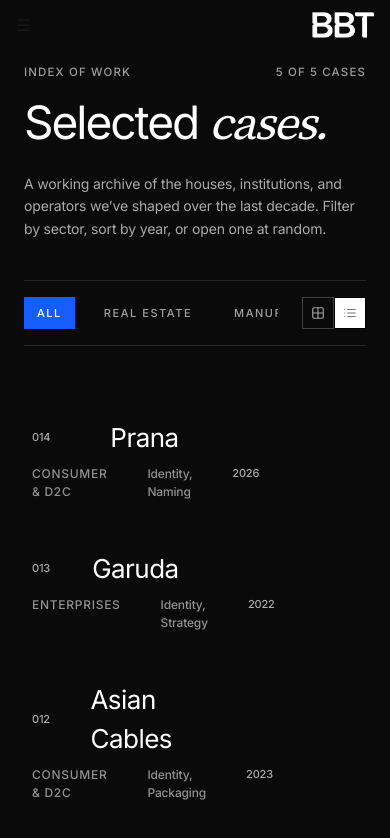
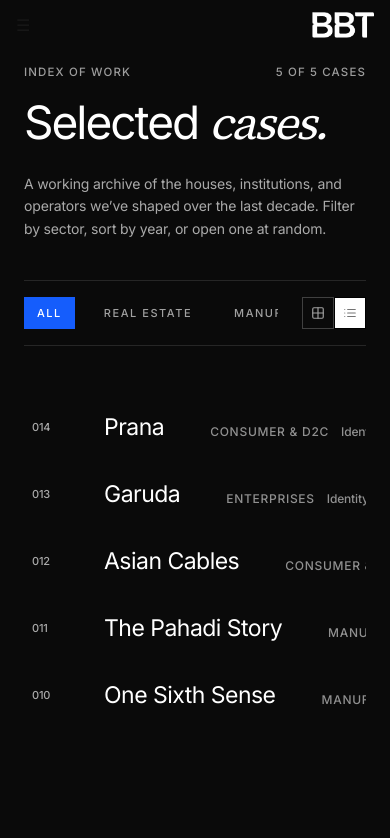
Before and after one commit to Niranjan0107/thebbt, a Next.js app: page /case-studies in a window 390 px wide. Both pictures are taken after a click on the button 350 px from the left and 313 px from the top of the page. Shown: the top 838 px of the page. Built offline with nearby package versions, Linux system fonts and the light colour scheme; a web font is replaced by a local one.

Commit message:
MOre list chnages

```diff
--- a/app/case-studies/page.tsx
+++ b/app/case-studies/page.tsx
@@ -222,9 +222,9 @@ export default function CaseStudiesPage() {
             <Link href={`/case-studies/${item.slug}`}>
               <div
                 key={item.id}
-                className="flex flex-col md:flex-row md:items-center md:justify-between py-6 hover:bg-neutral-900 transition px-2"
+                className="flex flex-row md:flex-row md:items-center md:justify-between py-6 hover:bg-neutral-900 transition px-2 list-projects"
               >
-                <div className="flex gap-6 items-center w-[45%]">
+                <div className="flex gap-3  md:gap-6 items-center w-[100%] md:w-[45%] list-details-1">
                   <span className="font-inter font-medium text-[11px] leading-[16.5px] tracking-[-0.16px] text-white/65 w-15">
                     {item.id}
                   </span>
@@ -233,7 +233,7 @@ export default function CaseStudiesPage() {
                   </h3>
                 </div>
 
-                <div className="flex gap-10 text-sm text-neutral-400 mt-2 md:mt-0 w-[55%] flex justify-between">
+                <div className="flex gap-3   md:gap-10 text-sm text-neutral-400 mt-2 md:mt-0 w-[100%] md:w-[55%] flex justify-between list-details-2">
                   <span className="font-medium text-[12px] leading-[18px] tracking-[0.72px] text-white/55 uppercase">
                     {item.category}
                   </span>
--- a/app/case-studies/parts/relatedCases.tsx
+++ b/app/case-studies/parts/relatedCases.tsx
@@ -43,7 +43,7 @@ md:grid md:grid-cols-3 md:overflow-auto  scrollbar-hide">
           <Link
             key={item.slug}
             href={`/case-studies/${item.slug}`}
-            className="group min-w-[80%] md:min-w-0"
+            className="group min-w-[88%] md:min-w-0"
           >
 
             {/* Image */}
@@ -51,7 +51,7 @@ md:grid md:grid-cols-3 md:overflow-auto  scrollbar-hide">
               <img
                 src={item.image}
                 alt={item.title}
-                className="w-full h-[320px] object-cover transition duration-700 group-hover:scale-105"
+                className="w-full h-[220px] md:h-[320px] object-cover transition duration-700 group-hover:scale-105"
               />
             </div>
 
@@ -62,7 +62,7 @@ md:grid md:grid-cols-3 md:overflow-auto  scrollbar-hide">
             </div>
 
             {/* Title */}
-            <h3 className="mt-3 text-2xl text-white">
+            <h3 className="mt-3 text-xl md:text-2xl text-white">
               {item.title}
             </h3>
 
--- a/app/globals.css
+++ b/app/globals.css
@@ -878,6 +878,26 @@ body .scrollbar-hide
     scrollbar-width: none !important;  /* Firefox */
 
 }
+body .list-details-2 {
+    margin-left: 24px!important;
+}
+
+body  .list-details-2 span, .list-details-1 h3 {
+    white-space: nowrap!important;
+}
+
+body  .list-projects {
+    overflow: auto!important;
+    scrollbar-width: none!important;
+    column-gap: 22px!important;
+    align-items: center!important;
+    padding-top: 14px!important;
+    padding-bottom: 14px!important;
+}
+
+body  .list-details-1 h3 {
+    font-size: 23px!important;
+}
 body ul.sectors-menu li a {
     margin: 10px 0 !important;
     font-size: 12.65px !important;
```
